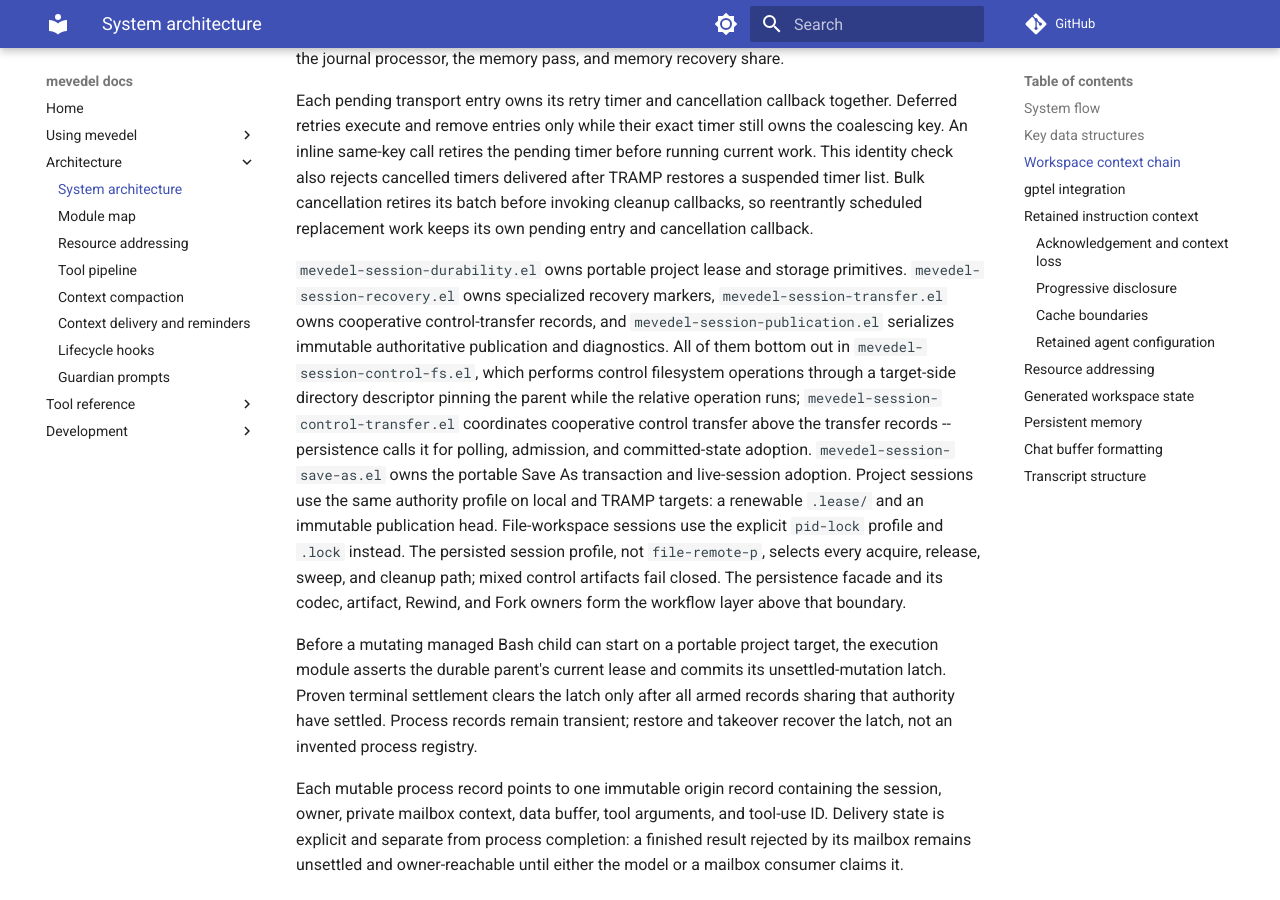
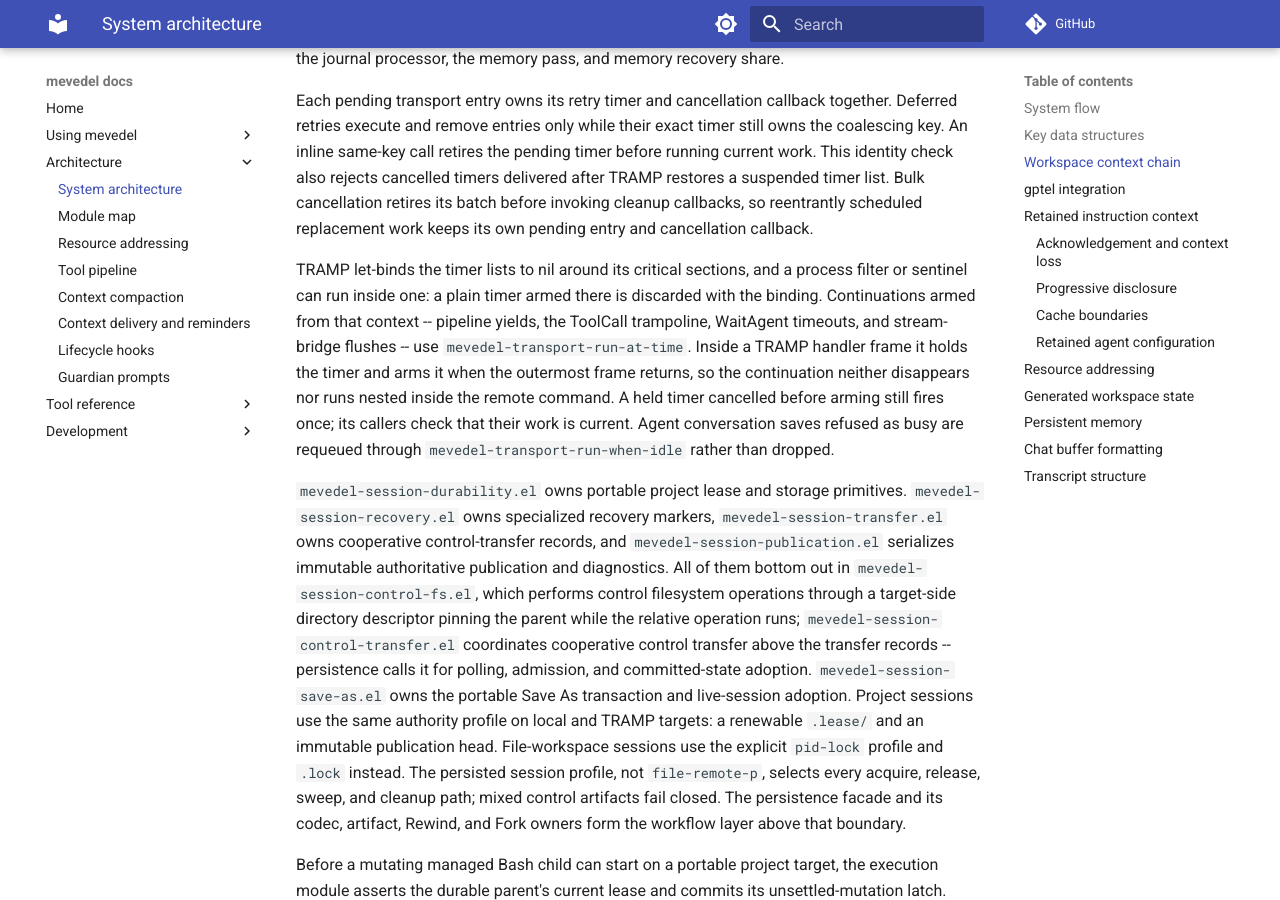
Before and after one commit to FrauH0lle/mevedel, an MkDocs documentation site: the page built from docs/architecture.md, in a window 1280 px wide and 900 px high, scrolled down 7092 px. Built offline with MkDocs 1.6.1 and Material for MkDocs 9.7.7, drawn with Linux system fonts in a browser that asks for light colours; comment, search, counter and statistics services are not loaded; some of the changed text lies outside the part shown.

Commit message:
fix(transport): Keep continuations and probes out of TRAMP commands
A remote capture hung after its review agent finished: the root's
ToolCall was started from a process sentinel inside another TRAMP
command, its pipeline yield timer was armed while TRAMP had the timer
lists bound to nil, and the timer was discarded with that binding.
The same nesting returned busy refusals and a crossed TRAMP reply to
the agent, and a Bubblewrap probe timing out behind it was cached as
unavailable.

* mevedel-transport.el: Add `mevedel-transport-run-at-time', which holds
  a timer armed inside a TRAMP handler frame and arms it when the
  outermost frame returns.
* mevedel-utilities.el: `mevedel--timer-pending-p' counts held timers.
* mevedel-pipeline.el: Never run a step inside a remote command; yield
  through the held timer instead.
* mevedel-ptc-driver.el, mevedel-agent-control.el,
  mevedel-gptel-stream-bridge.el: Arm the ToolCall trampoline, batch
  scheduler, WaitAgent timeout and stream flushes through the helper.
* mevedel-agent-conversation.el: Requeue a busy-refused conversation
  save until the transport is idle instead of dropping it.
* mevedel-sandbox.el: Wait for the probe process alone, and cache a
  timed-out or failed probe as retryable.
* docs: Describe held continuation timers, nested pipeline deferral and
  retryable probes.

Validation: full ERT suite, zero unexpected results, 21 conditional
skips; 207 files compile without warnings. The pipeline and WaitAgent
regressions fail on the previous code.

```diff
--- a/docs/architecture.md
+++ b/docs/architecture.md
@@ -326,6 +326,17 @@ timers delivered after TRAMP restores a suspended timer list. Bulk cancellation
 retires its batch before invoking cleanup callbacks, so reentrantly scheduled
 replacement work keeps its own pending entry and cancellation callback.
 
+TRAMP let-binds the timer lists to nil around its critical sections, and a
+process filter or sentinel can run inside one: a plain timer armed there is
+discarded with the binding. Continuations armed from that context -- pipeline
+yields, the ToolCall trampoline, WaitAgent timeouts, and stream-bridge flushes
+-- use `mevedel-transport-run-at-time`. Inside a TRAMP handler frame it holds
+the timer and arms it when the outermost frame returns, so the continuation
+neither disappears nor runs nested inside the remote command. A held timer
+cancelled before arming still fires once; its callers check that their work is
+current. Agent conversation saves refused as busy are requeued through
+`mevedel-transport-run-when-idle` rather than dropped.
+
 `mevedel-session-durability.el` owns portable project lease and storage
 primitives.  `mevedel-session-recovery.el` owns specialized recovery markers,
 `mevedel-session-transfer.el` owns cooperative control-transfer records, and
@@ -546,6 +557,14 @@ style, skill dispatch, memory-use policy and a short memory-manual retrieval
 requirement. Named workspace configuration, environment, memory indexes, skill
 catalogs, resource availability, the main journal map and root Goal context are
 delivered after current input through the existing reminder transaction.
+
+Environment context identifies the execution target as `local` or a TRAMP
+method and destination, such as `ssh:alice@build` or `podman:dev`, before the
+target-native working directory. Multi-hop connections name the final
+destination. Local mounts such as SSHFS remain `local`; the label describes
+execution relative to Emacs. Labels use existing target metadata or parse the
+working directory without probing. Container, VM, and WSL environments beyond
+what the TRAMP method identifies are not detected.
 
 Environment, active Goal, skills, memory, journal and resource availability are
 retained as independent current-state sections. If one selected section changes, the next
```
Also changed, not shown: docs/permissions.md (+5 -1 lines), docs/tools.md (+4 -1 lines), 13 other files.
